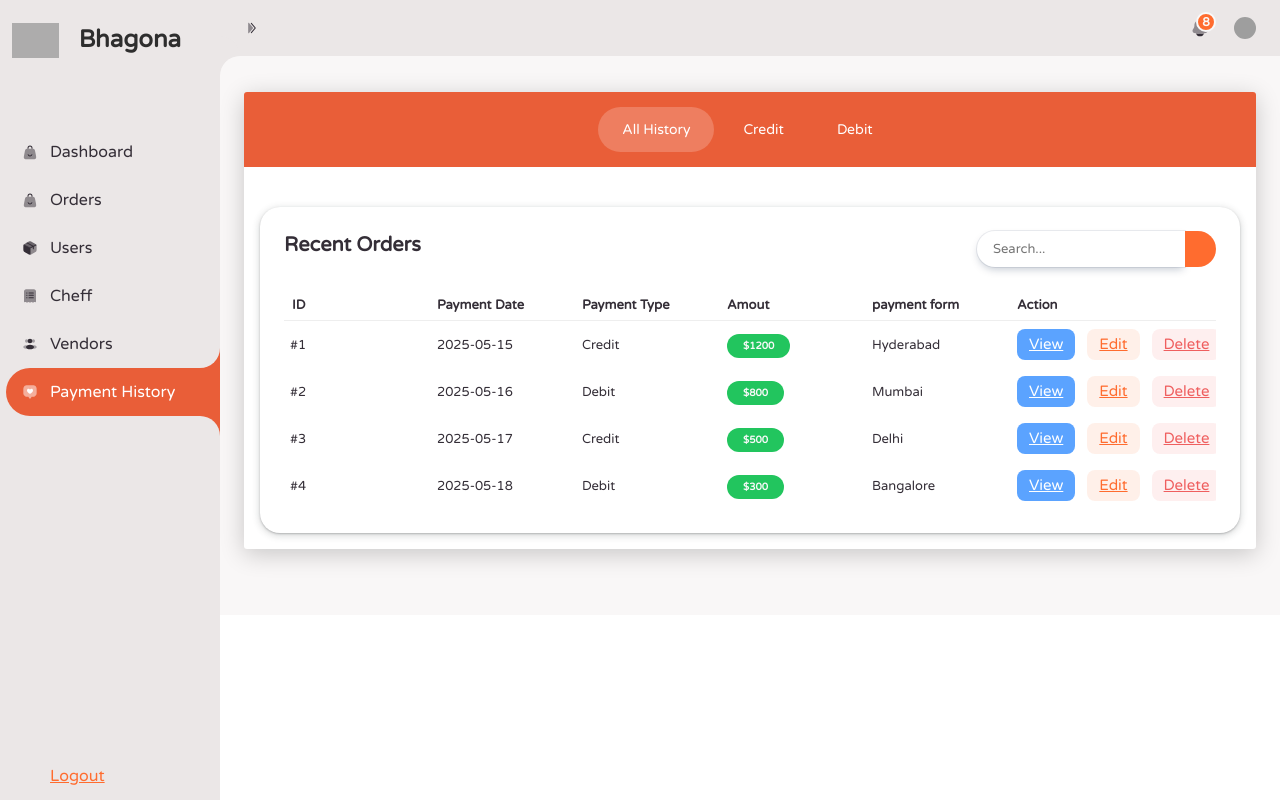
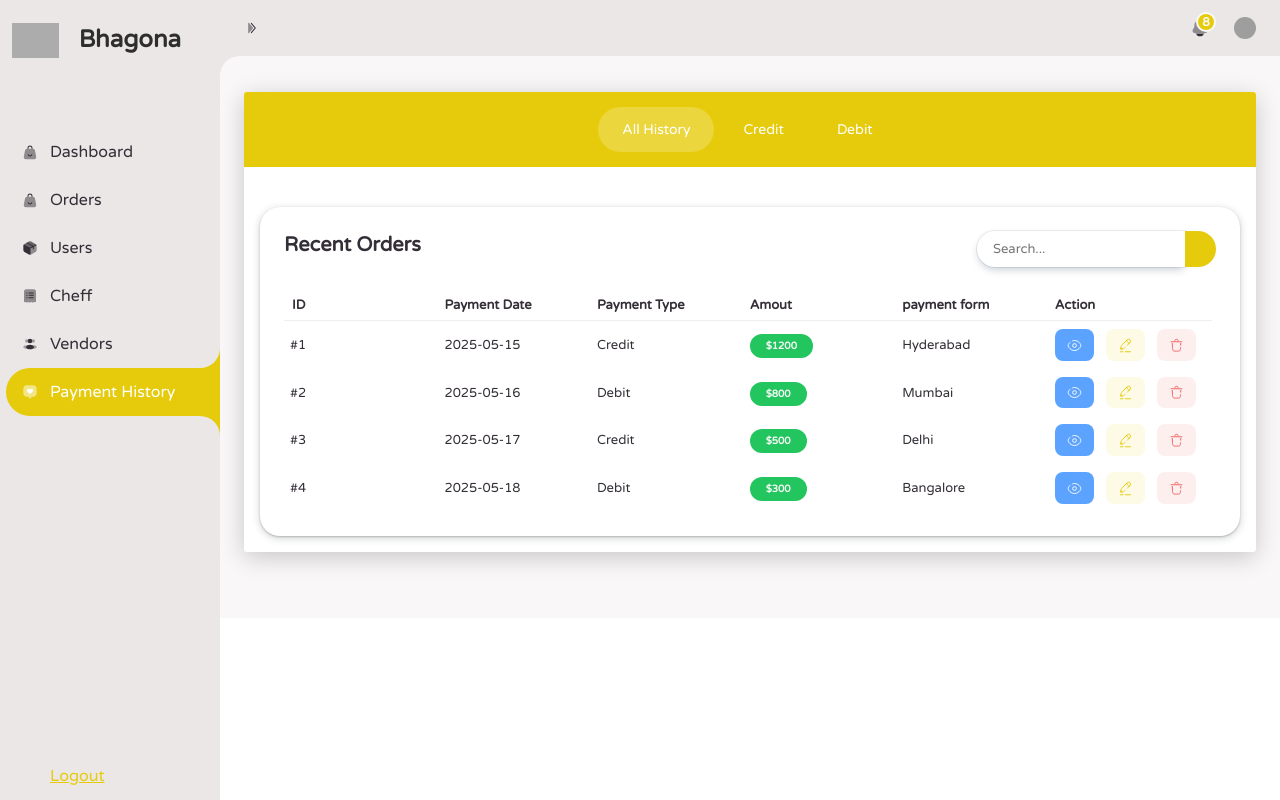
Before and after one commit to Santhosh19981/bagonaadmin, an Angular app: page /payment-history in a window 1280 px wide. Built offline with nearby package versions, Linux system fonts and the light colour scheme; sample sign-in values are in the browser's storage; grey boxes are pictures that could not be loaded.

Commit message:
Dashboard changes

```diff
--- a/src/app/components/payment-history/payment-history.component.html
+++ b/src/app/components/payment-history/payment-history.component.html
@@ -136,11 +136,25 @@
     <td>{{ tx.location }}</td>
     <td>
       <div class="inline-flex gap-2">
-        <!-- Action buttons here -->
-        <a href="#" class="admin-btn btn-light">View</a>
-        <a href="#" class="admin-btn btn-soft-primary">Edit</a>
-        <a href="#" class="admin-btn btn-soft-danger">Delete</a>
-      </div>
+                      <a href="#!" class="admin-btn btn-light"><svg xmlns="http://www.w3.org/2000/svg" width="1em" height="1em" viewBox="0 0 24 24">
+                        <g fill="none" stroke="currentColor" stroke-width="1.5">
+                          <path stroke-linecap="round" d="M9 4.46A9.8 9.8 0 0 1 12 4c4.182 0 7.028 2.5 8.725 4.704C21.575 9.81 22 10.361 22 12c0 1.64-.425 2.191-1.275 3.296C19.028 17.5 16.182 20 12 20s-7.028-2.5-8.725-4.704C2.425 14.192 2 13.639 2 12c0-1.64.425-2.191 1.275-3.296A14.5 14.5 0 0 1 5 6.821">
+                          </path>
+                          <path d="M15 12a3 3 0 1 1-6 0a3 3 0 0 1 6 0Z"></path>
+                        </g>
+                      </svg></a>
+                      <a class="admin-btn btn-soft-primary" >
+  <svg xmlns="http://www.w3.org/2000/svg" width="1em" height="1em" viewBox="0 0 24 24">
+    <path fill="none" stroke="currentColor" stroke-linecap="round" stroke-width="1.5" d="M4 22h4m12 0h-8m1.888-18.337l.742-.742a3.146 3.146 0 1 1 4.449 4.45l-.742.74m-4.449-4.448s.093 1.576 1.483 2.966s2.966 1.483 2.966 1.483m-4.449-4.45L7.071 10.48c-.462.462-.693.692-.891.947a5.2 5.2 0 0 0-.599.969c-.139.291-.242.601-.449 1.22l-.875 2.626m14.08-8.13L14.93 11.52m-3.41 3.41c-.462.462-.692.692-.947.891q-.451.352-.969.599c-.291.139-.601.242-1.22.448l-2.626.876m0 0l-.641.213a.848.848 0 0 1-1.073-1.073l.213-.641m1.501 1.5l-1.5-1.5"/>
+  </svg>
+</a>
+
+                  <a class="admin-btn btn-soft-danger" >
+  <svg xmlns="http://www.w3.org/2000/svg" width="1em" height="1em" viewBox="0 0 24 24">
+    <path fill="none" stroke="currentColor" stroke-linecap="round" stroke-width="1.5" d="M20.5 6h-17m5.67-2a3.001 3.001 0 0 1 5.66 0m3.544 11.4c-.177 2.654-.266 3.981-1.131 4.79s-2.195.81-4.856.81h-.774c-2.66 0-3.99 0-4.856-.81c-.865-.809-.953-2.136-1.13-4.79l-.46-6.9m13.666 0l-.2 3"/>
+  </svg>
+</a>
+                    </div>
     </td>
   </tr>
 
--- a/src/app/components/payment-history/payment-history.component.scss
+++ b/src/app/components/payment-history/payment-history.component.scss
@@ -187,7 +187,7 @@
 }
 
 [data-background-color="orange"] {
-    background-color: #e95e38;
+    background-color: #e6cb0c;
 }
 
 [data-background-color="black"] {
--- a/src/styles.scss
+++ b/src/styles.scss
@@ -27,10 +27,10 @@ input {
 
 /* Variables */
 :root {
-	--primary-color: #FF4B26;
+	--primary-color: #e6cb0c;
 	--text-color: #676767;
 	--secondary-color: #262626;
-	--background-body: linear-gradient(to top, #0d0d0d, rgb(20, 20, 20, 0.9));
+	--background-body: #052128;
 	--form-background: #1D1D1D;
 }
 
@@ -65,7 +65,7 @@ body {
 	content: "";
 	width: 108px;
 	height: 108px;
-	background: radial-gradient(rgba(255, 151, 0, 1), rgba(251, 75, 2, 1));
+	background: radial-gradient(rgba(255, 151, 0, 1), #e6cb0c);
 	border-radius: 100%;
 	position: absolute;
 	z-index: -1;
@@ -86,10 +86,11 @@ body {
 .form {
 	width: 100%;
 	max-width: 375px;
-	background: var(--form-background);
+	background-image: linear-gradient(45deg, #0c5263, #ffffff00) !important;
+    background-color: rgba(250, 132, 47, .03) !important;
+    border: 1.5px solid #ffffff26 !important;
 	border-radius: 58px;
 	padding: 50px 28px 50px;
-	box-shadow: rgba(0, 0, 0, 0.05) 0px 0.0625em 0.0625em, rgba(0, 0, 0, 0.2) 0px 0.125em 0.5em, rgba(0, 0, 0, 0.1) 0px 0px 0px 1px inset;
 
 }
 
@@ -114,10 +115,10 @@ body {
 .form__input {
 	height: 55px;
 	width: 100%;
-	background: var(--secondary-color);
+	background: #254a54;
 	border-radius: 10px;
 	padding: 0 45px;
-	color: var(--text-color);
+	color: #fff;
 	outline: none;
 }
 
@@ -271,7 +272,7 @@ body {
 		7px 7px 20px 0px rgba(0, 0, 0, .1),
 		4px 4px 5px 0px rgba(0, 0, 0, .1);
 	outline: none;
-	background: linear-gradient(0deg, rgba(255, 151, 0, 1) 0%, rgba(251, 75, 2, 1) 100%);
+	background: linear-gradient(0deg, rgba(255, 151, 0, 1) 0%, #e6cb0c 100%);
 	line-height: 42px;
 	padding: 0;
 	border: none;
@@ -280,7 +281,7 @@ body {
 }
 
 .custom-btn:hover {
-	background: linear-gradient(0deg, rgba(255, 151, 0, 1) 0%, rgba(251, 75, 2, 1) 100%) !important;
+	background: linear-gradient(0deg, rgba(255, 151, 0, 1) 0%, #e6cb0c 100%) !important;
 	text-decoration: none;
 	color: #fff;
 }
@@ -361,7 +362,7 @@ body {
 }
 
 #sidebar .side-menu li.active {
-	background: #e95e38;
+	background: #e6cb0c;
 	position: relative;
 
 }
@@ -374,7 +375,7 @@ body {
 	border-radius: 50%;
 	top: -40px;
 	right: 0;
-	box-shadow: 20px 20px 0 #e95e38;
+	box-shadow: 20px 20px 0 #e6cb0c;
 	z-index: -1;
 }
 
@@ -386,7 +387,7 @@ body {
 	border-radius: 50%;
 	bottom: -40px;
 	right: 0;
-	box-shadow: 20px -20px 0 #e95e38;
+	box-shadow: 20px -20px 0 #e6cb0c;
 	z-index: -1;
 }
 
@@ -413,11 +414,11 @@ body {
 }
 
 #sidebar .side-menu li a.logout {
-	color: #ff6c2f;
+	color: #e6cb0c;
 }
 
 #sidebar .side-menu.top li a:hover {
-	color: #ff6c2f;
+	color: #e6cb0c;
 }
 
 #sidebar .side-menu.top li.active a:hover {
@@ -517,7 +518,7 @@ body {
 }
 
 #content nav .nav-link:hover {
-	color: #ff6c2f;
+	color: #e6cb0c;
 }
 
 #content nav form {
@@ -550,7 +551,7 @@ body {
 	display: flex;
 	justify-content: center;
 	align-items: center;
-	background: #ff6c2f;
+	background: #e6cb0c;
 	color: #F9F9F9;
 	font-size: 16px;
 	border: none;
@@ -572,7 +573,7 @@ body {
 	height: 20px;
 	border-radius: 50%;
 	border: 2px solid #F9F9F9;
-	background: #ff6c2f;
+	background: #e6cb0c;
 	color: #F9F9F9;
 	font-weight: 700;
 	font-size: 12px;
@@ -706,7 +707,7 @@ body.dark #content nav .profile-menu li a {
 	left: 2px;
 	bottom: 2px;
 	width: calc(25px - 4px);
-	background: #ff6c2f;
+	background: #e6cb0c;
 	border-radius: 50%;
 	transition: all .3s ease;
 }
@@ -731,7 +732,7 @@ body.dark #content nav .profile-menu li a {
 }
 
 #content nav .swith-lm .ball {
-	background-color: #ff6c2f;
+	background-color: #e6cb0c;
 	border-radius: 50%;
 	position: absolute;
 	top: 1px;
@@ -803,7 +804,7 @@ body.dark #content nav .profile-menu li a {
 }
 
 #content main .head-title .left .breadcrumb li a.active {
-	color: #ff6c2f;
+	color: #e6cb0c;
 	pointer-events: unset;
 }
 
@@ -811,7 +812,7 @@ body.dark #content nav .profile-menu li a {
 	height: 36px;
 	padding: 0 16px;
 	border-radius: 36px;
-	background: #ff6c2f;
+	background: #e6cb0c;
 	color: #F9F9F9;
 	display: flex;
 	justify-content: center;
@@ -850,13 +851,13 @@ body.dark #content nav .profile-menu li a {
 	display: flex;
 	justify-content: center;
 	align-items: center;
-	background: #ffe4d7;
-	color: #ff6c2f;
+	background: #e6cb0c38;
+	color: #e6cb0c;
 }
 
 /* #content main .box-info li:nth-child(1) .bx {
 	background: #ffe4d7;
-	color: #ff6c2f;
+	color: #e6cb0c;
 }
 #content main .box-info li:nth-child(2) .bx {
 	background: #FFF2C6;
@@ -1014,7 +1015,7 @@ body.dark #content nav .profile-menu li a {
 }
 
 #content main .table-data .todo .todo-list li.completed {
-	border-left: 10px solid #ff6c2f;
+	border-left: 10px solid #e6cb0c;
 }
 
 #content main .table-data .todo .todo-list li.not-completed {
@@ -1142,7 +1143,7 @@ body.dark #content nav .profile-menu li a {
 		height: 100%;
 		border-radius: 0 36px 36px 0;
 		color: #F9F9F9;
-		background: #ff6c2f;
+		background: #e6cb0c;
 	}
 
 	#content nav form.show~.notification,
@@ -1194,14 +1195,14 @@ body.dark #content nav .profile-menu li a {
 }
 
 .btn-soft-primary {
-	background: #ff6c2f1a;
-	color: #ff6c2f;
+	background: #e6cb0c1a;
+	color: #e6cb0c;
 }
 
 .btn-soft-primary:hover {
 	color: #fff;
-	background-color: #ff6c2f;
-	border-color: #ff6c2f;
+	background-color: #e6cb0c;
+	border-color: #e6cb0c;
 }
 
 .btn-soft-danger {
@@ -1246,7 +1247,7 @@ form .form-input button {
 	display: flex;
 	justify-content: center;
 	align-items: center;
-	background: #ff6c2f;
+	background: #e6cb0c;
 	color: #F9F9F9;
 	font-size: 16px;
 	border: none;
```
